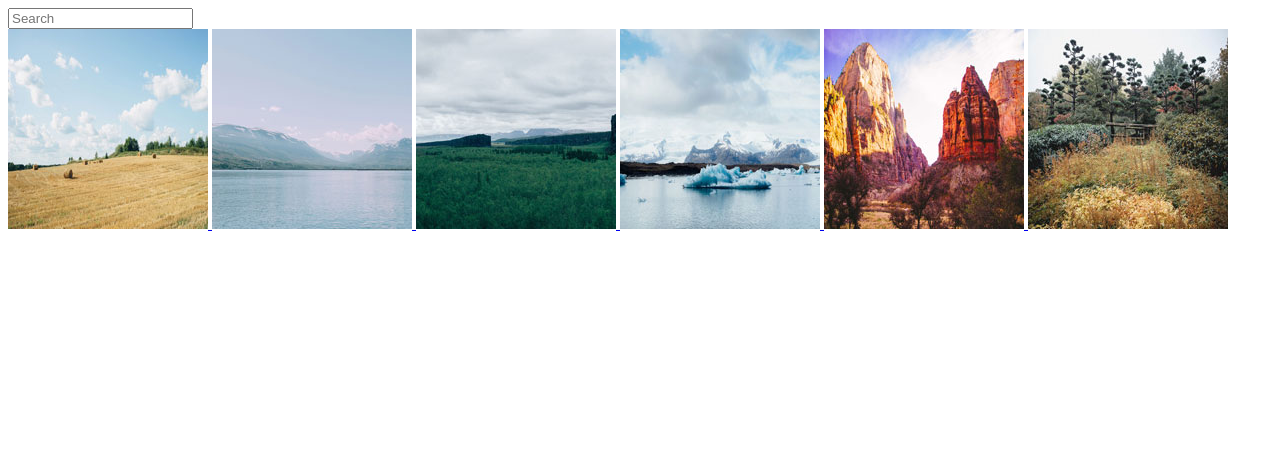
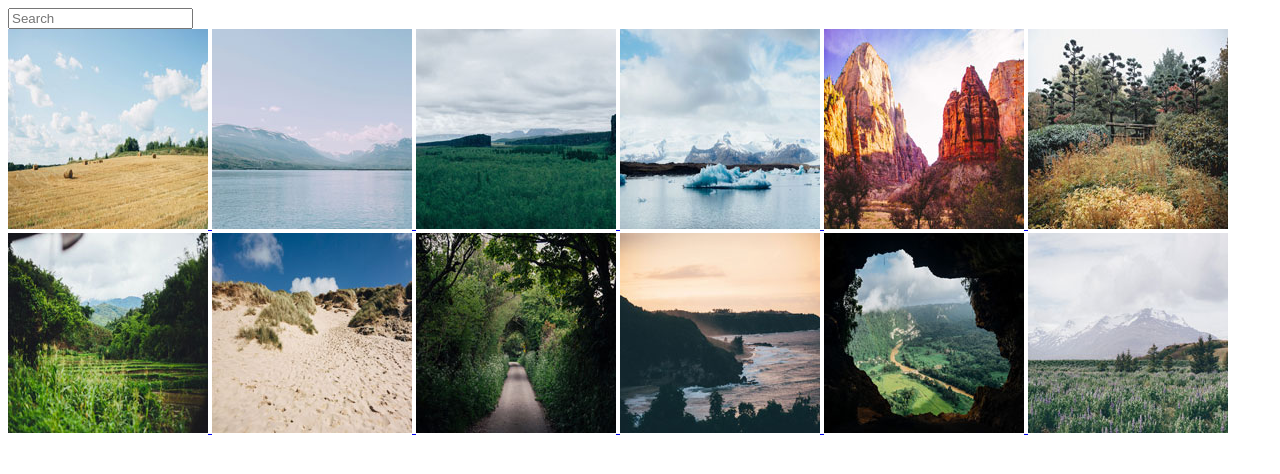
Before and after one commit to francineannbd/fewd-techdegree-project-5, a plain HTML site: page index.html in a window 1280 px wide. Drawn offline with nearby package versions, Linux system fonts and the light colour scheme; files that its build step writes are made by us from their sources.

Commit message:
updated index.html

```diff
--- a/index.html
+++ b/index.html
@@ -28,10 +28,24 @@
             <a href="photos/06.jpg" data-caption="Fall is coming, I love when the leaves on the trees start to change color.">
                 <img src="photos/thumbnails/06.jpg" alt="Fall">
             </a>
-
-
-
-
+            <a href="photos/07.jpg" data-caption="I drove past this plantation yesterday, everything is so green!">
+                <img src="photos/thumbnails/07.jpg" alt="Plantation">
+            </a>
+            <a href="photos/08.jpg" data-caption="My summer vacation to the Oregon Coast. I love the sandy dunes!">
+                <img src="photos/thumbnails/08.jpg" alt="Dunes">
+            </a>
+            <a href="photos/09.jpg" data-caption="We enjoyed a quiet stroll down this countryside lane.">
+                <img src="photos/thumbnails/09.jpg" alt="Countryside Lane">
+            </a>
+            <a href="photos/10.jpg" data-caption="Sunset at the coast! The sky turned a lovely shade of orange.">
+                <img src="photos/thumbnails/10.jpg" alt="Sunset">
+            </a>
+            <a href="photos/11.jpg" data-caption="I did a tour of a cave today and the view of the landscape below was breathtaking.">
+                <img src="photos/thumbnails/11.jpg" alt="Cave">
+            </a>
+            <a href="photos/12.jpg" data-caption="I walked through this meadow of bluebells and got a good view of the snow on the mountain before the fog came in.">
+                <img src="photos/thumbnails/12.jpg" alt="Bluebells">
+            </a>
         </div>
         <script>
             window.addEventListener('load', function() {
```
